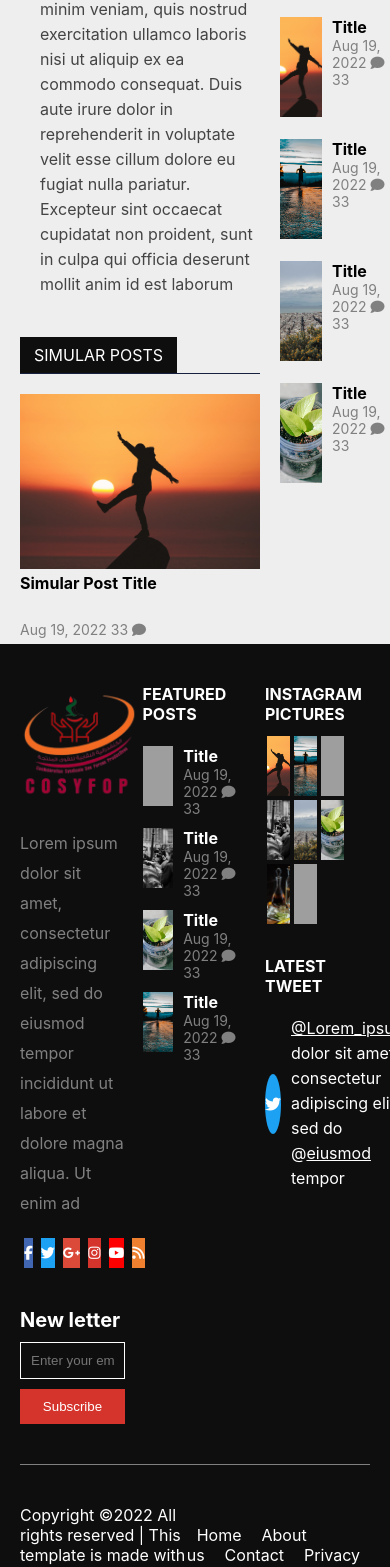
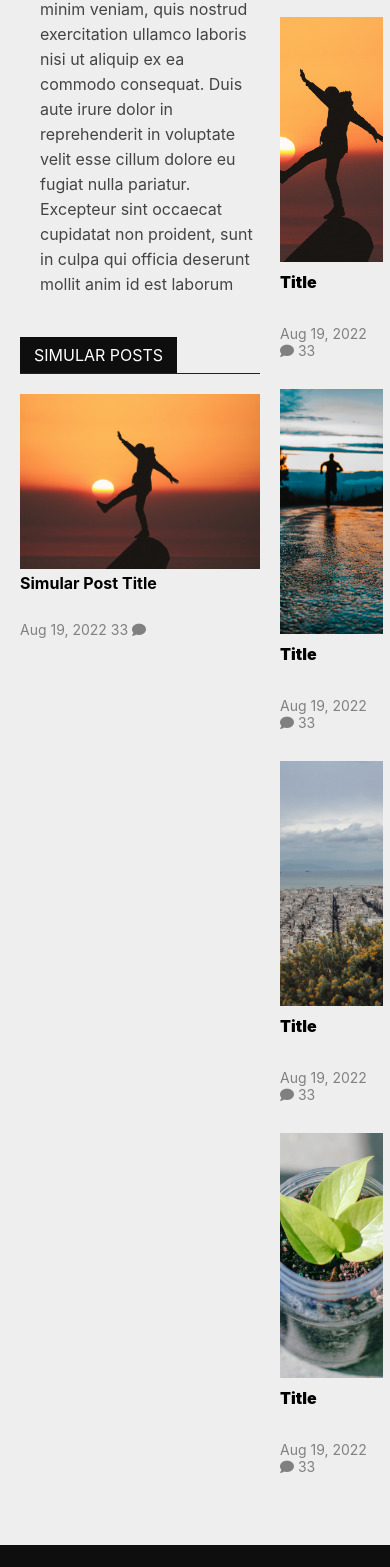
Before and after one commit to wailsonlucas/COSYFOP---blog-UI-UX-design, a Next.js app: page /1 in a window 390 px wide. Shown: the part 1257-2824 px from the top of the page. Built offline with nearby package versions, Linux system fonts and the light colour scheme; grey boxes are pictures that could not be loaded.

Commit message:
added responsive UI/UX to NAv, Footer & Index page

```diff
--- a/components/Aside.js
+++ b/components/Aside.js
@@ -46,45 +46,37 @@ export default function Aside() {
           <div className={s.img_container}>
             <img src={"/images/static/a.jpg"} alt="" />
           </div>
-          <div>
-            <b>Title</b>
-            <footer>
-              <span>Aug 19, 2022 </span><span> <i className="fa-solid fa-comment"></i> 33</span>
-            </footer>
-          </div>
+          <div className={s.title}>Title</div>
+          <footer>
+            <span>Aug 19, 2022 </span><span> <i className="fa-solid fa-comment"></i> 33</span>
+          </footer>
         </div>
         <div className={s.card}>
           <div className={s.img_container}>
             <img src={"/images/static/b.jpg"} alt="" />
           </div>
-          <div>
-            <b>Title</b>
+            <div className={s.title}>Title</div>
             <footer>
               <span>Aug 19, 2022 </span><span> <i className="fa-solid fa-comment"></i> 33</span>
             </footer>
-          </div>
         </div>
         <div className={s.card}>
           <div className={s.img_container}>
             <img src={"/images/static/t1.jpg"} alt="" />
           </div>
-          <div>
-            <b>Title</b>
+            <div className={s.title}>Title</div>
             <footer>
               <span>Aug 19, 2022 </span><span> <i className="fa-solid fa-comment"></i> 33</span>
             </footer>
-          </div>
         </div>
         <div className={s.card}>
           <div className={s.img_container}>
             <img src={"/images/static/t2.jpg"} alt="" />
           </div>
-          <div>
-            <b>Title</b>
+            <div className={s.title}>Title</div>
             <footer>
               <span>Aug 19, 2022 </span><span> <i className="fa-solid fa-comment"></i> 33</span>
             </footer>
-          </div>
         </div>
       </div>
 
--- a/components/css/aside.module.css
+++ b/components/css/aside.module.css
@@ -153,3 +153,27 @@
   color:grey;
   font-size: 14px;
 }
+
+@media (max-width:600px) {
+  .bodyAside {
+    width:100%;
+  }
+  .aside_trending .card {
+    flex-direction: column;
+    justify-content: space-between;
+    height: 350px;
+  }
+  .aside_trending .card .img_container {
+    width:100%;
+    margin-bottom:10px;
+    height:70%;
+  }
+  .aside_trending .card .title {
+    flex-grow:1;
+    font-weight: 900;
+  }
+  .aside_trending .card footer {
+    margin-top:10px;
+    padding:8px 0;
+  }
+}
--- a/components/css/footer.module.css
+++ b/components/css/footer.module.css
@@ -158,3 +158,20 @@
   color:#fff;
   margin:0 10px
 }
+@media (max-width:600px) {
+  .footer > div {
+    flex-direction: column;
+    flex-grow: 1;
+    height: 100%;
+    padding-top:40px;
+  }
+  .footer > div > div {
+    width:100%
+  }
+  .last_tweet i {
+    width:100px
+  }
+  .footer section {
+    margin-top:20px
+  }
+}
--- a/styles/Home.module.css
+++ b/styles/Home.module.css
@@ -176,7 +176,38 @@
 
 /* ____________________ media queries ____________________ */
 @media (max-width: 600px) {
-  .home header {
-    /* display: none; */
+  .trending_posts main {
+    flex-direction:column;
+    align-items: center;
+  }
+  .trending_posts main a {
+    width:100%;
+    margin-bottom:20px;
+  }
+  .intro {
+    flex-direction: column;
+    height: auto;
+    width: 100%;
+  }
+  .intro > div {
+    width:100%;
+  }
+  .intro > img {
+    width:100%;
+    margin:20px 0;
+  }
+  .body {
+    flex-direction: column;
+  }
+  .bodyMain {
+    width:100%;
+  }
+  .bodyMain .card {
+    flex-direction: column;
+    height: auto;
+  }
+  .bodyMain .card .img_container {
+    width:100%;
+    margin-bottom:10px
   }
 }
```
